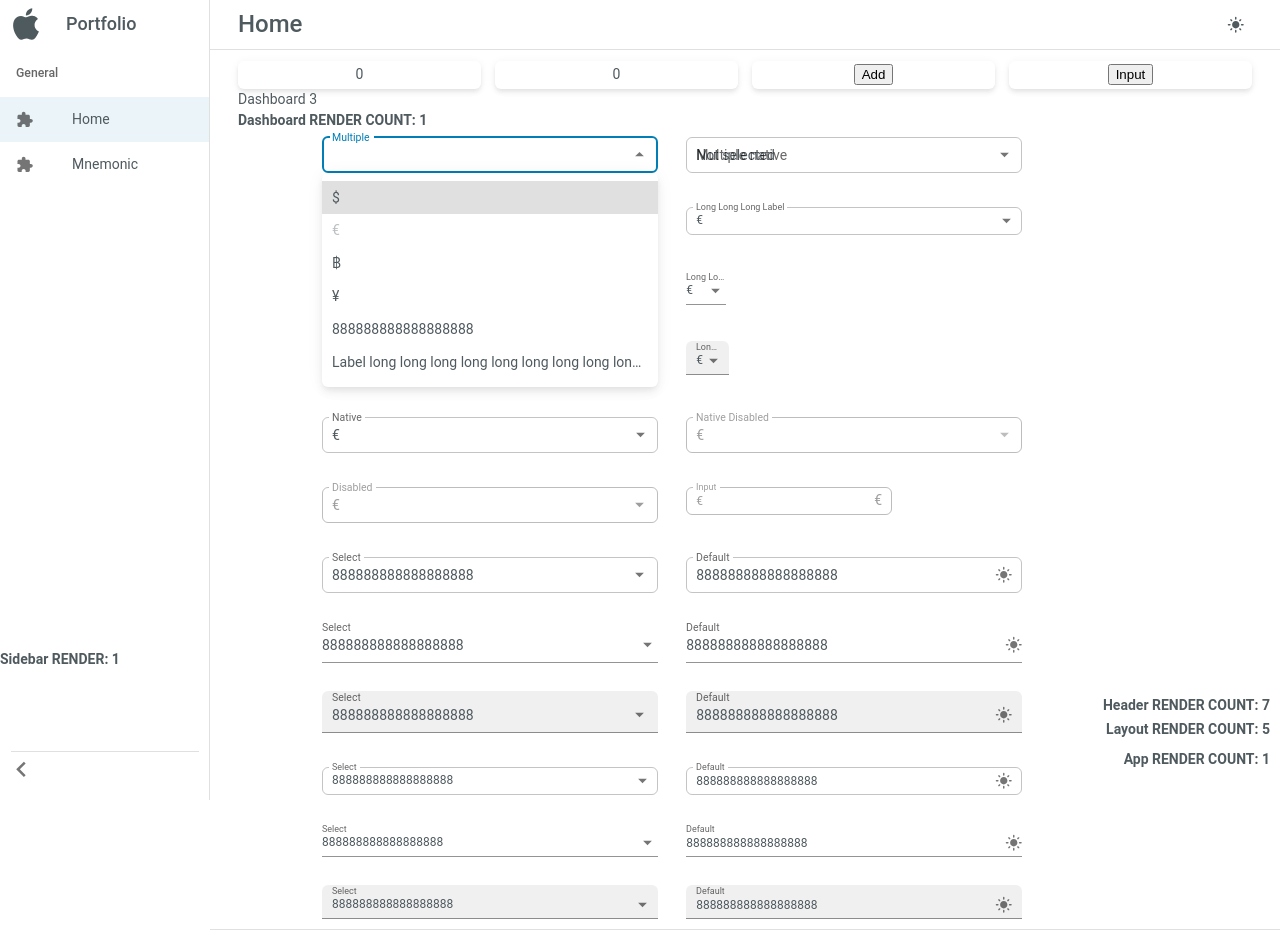
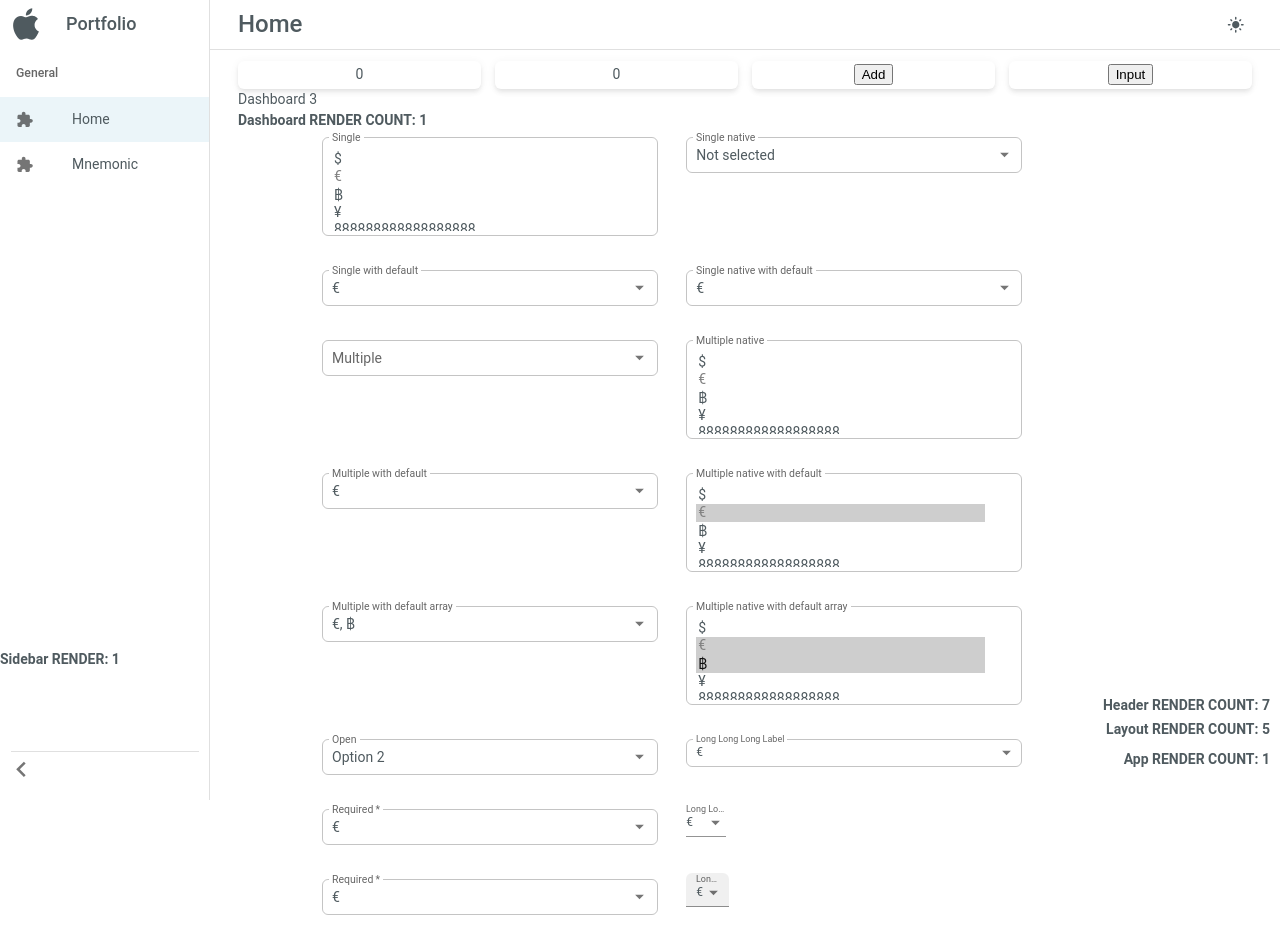
Before and after one commit to Alrun/bip-tools, a React (Create React App) app: page / in a window 1280 px wide. Shown: the top 943 px of the page. Built offline with nearby package versions, Linux system fonts and the light colour scheme.

Commit message:
Select story complete

```diff
--- a/src/componets/Layout/Layout.tsx
+++ b/src/componets/Layout/Layout.tsx
@@ -40,11 +40,11 @@
     // TODO: Remove after render check
     const rendersCount = React.useRef<number>(0);
 
-    // TODO: Check perfomance
+    // TODO: Check performance
     React.useEffect(() => {
         const start = performance.now();
 
-        return console.log(`Perfomance Layout: ${performance.now() - start} ms`);
+        return console.log(`Performance Layout: ${performance.now() - start} ms`);
     });
 
     return (
--- a/src/routes/Dashboard.tsx
+++ b/src/routes/Dashboard.tsx
@@ -1,11 +1,10 @@
 import React from 'react';
+import { styled } from '@mui/material/styles';
 import Grid from '@mui/material/Grid';
-import { styled } from '@mui/material/styles';
 import Paper from '@mui/material/Paper';
+import InputAdornment from '@mui/material/InputAdornment';
 import Input from '../ui/Input/Input';
 import Select from '../ui/Select/Select';
-import InputAdornment from '@mui/material/InputAdornment';
-import { ModeLightIcon } from '../ui/Icons/Icons';
 import { SelectOptionsInterface } from '../ui/Select/Select.d';
 
 const Item = styled(Paper)(({ theme }) => ({
@@ -51,15 +50,10 @@
             label: `Option ${idx + 1}`
         }));
 
-console.log(manyOptions(10));
-console.log(options);
-
 const Dashboard = () => {
     const rendersCount = React.useRef<number>(0);
     const [count, setCount] = React.useState(0);
     const [value, setValue] = React.useState(0);
-
-    console.log('render');
 
     const handleClick = () => {
         setTimeout(() => {
@@ -99,14 +93,62 @@
             </div>
             <Grid container spacing={8} sx={{ px: 24 }}>
                 <Grid item xs={12} sm={5}>
-                    <Select multiple label="Multiple" options={options} defaultOpen fullWidth />
+                    <Select label="Single" options={options} fullWidth native multiple />
+                </Grid>
+                <Grid item xs={12} sm={5}>
+                    <Select label="Single native" options={options} fullWidth native />
+                </Grid>
+
+                <Grid item xs={12} sm={5}>
+                    <Select label="Single with default" options={options} defaultValue="eUR" fullWidth />
+                </Grid>
+                <Grid item xs={12} sm={5}>
+                    <Select label="Single native with default" options={options} defaultValue="eUR" fullWidth native />
+                </Grid>
+
+                <Grid item xs={12} sm={5}>
+                    <Select multiple label="Multiple" options={options} fullWidth />
                 </Grid>
                 <Grid item xs={12} sm={5}>
                     <Select multiple label="Multiple native" options={options} fullWidth native />
                 </Grid>
 
                 <Grid item xs={12} sm={5}>
-                    <Select label="Open" fullWidth options={manyOptions(100)} defaultValue="EUR" />
+                    <Select multiple label="Multiple with default" options={options} defaultValue="EUR" fullWidth />
+                </Grid>
+                <Grid item xs={12} sm={5}>
+                    <Select
+                        multiple
+                        label="Multiple native with default"
+                        options={options}
+                        defaultValue="EUR"
+                        fullWidth
+                        native
+                    />
+                </Grid>
+
+                <Grid item xs={12} sm={5}>
+                    <Select
+                        multiple
+                        label="Multiple with default array"
+                        options={options}
+                        defaultValue={['EUR', 'BTC']}
+                        fullWidth
+                    />
+                </Grid>
+                <Grid item xs={12} sm={5}>
+                    <Select
+                        multiple
+                        label="Multiple native with default array"
+                        options={options}
+                        defaultValue={['EuR', 'BTC']}
+                        fullWidth
+                        native
+                    />
+                </Grid>
+
+                <Grid item xs={12} sm={5}>
+                    <Select label="Open" fullWidth options={manyOptions(100)} defaultValue="1" />
                 </Grid>
                 <Grid item xs={12} sm={5}>
                     <Select
@@ -165,93 +207,93 @@
                     />
                 </Grid>
 
-                <Grid item xs={12} sm={5}>
-                    <Select label="Select" options={options} defaultValue="8" fullWidth />
-                </Grid>
-                <Grid item xs={12} sm={5}>
-                    <Input
-                        label="Default"
-                        icon={<ModeLightIcon />}
-                        iconPosition="end"
-                        fullWidth
-                        defaultValue="888888888888888888"
-                    />
-                </Grid>
-                <Grid item xs={12} sm={5}>
-                    <Select variant="standard" label="Select" options={options} defaultValue="8" fullWidth />
-                </Grid>
-                <Grid item xs={12} sm={5}>
-                    <Input
-                        variant="standard"
-                        label="Default"
-                        icon={<ModeLightIcon />}
-                        iconPosition="end"
-                        fullWidth
-                        defaultValue="888888888888888888"
-                    />
-                </Grid>
-                <Grid item xs={12} sm={5}>
-                    <Select variant="filled" label="Select" options={options} defaultValue="8" fullWidth />
-                </Grid>
-                <Grid item xs={12} sm={5}>
-                    <Input
-                        variant="filled"
-                        label="Default"
-                        icon={<ModeLightIcon />}
-                        iconPosition="end"
-                        fullWidth
-                        defaultValue="888888888888888888"
-                    />
-                </Grid>
+                {/*<Grid item xs={12} sm={5}>*/}
+                {/*    <Select label="Select" options={options} defaultValue="8" fullWidth />*/}
+                {/*</Grid>*/}
+                {/*<Grid item xs={12} sm={5}>*/}
+                {/*    <Input*/}
+                {/*        label="Default"*/}
+                {/*        icon={<ModeLightIcon />}*/}
+                {/*        iconPosition="end"*/}
+                {/*        fullWidth*/}
+                {/*        defaultValue="888888888888888888"*/}
+                {/*    />*/}
+                {/*</Grid>*/}
+                {/*<Grid item xs={12} sm={5}>*/}
+                {/*    <Select variant="standard" label="Select" options={options} defaultValue="8" fullWidth />*/}
+                {/*</Grid>*/}
+                {/*<Grid item xs={12} sm={5}>*/}
+                {/*    <Input*/}
+                {/*        variant="standard"*/}
+                {/*        label="Default"*/}
+                {/*        icon={<ModeLightIcon />}*/}
+                {/*        iconPosition="end"*/}
+                {/*        fullWidth*/}
+                {/*        defaultValue="888888888888888888"*/}
+                {/*    />*/}
+                {/*</Grid>*/}
+                {/*<Grid item xs={12} sm={5}>*/}
+                {/*    <Select variant="filled" label="Select" options={options} defaultValue="8" fullWidth />*/}
+                {/*</Grid>*/}
+                {/*<Grid item xs={12} sm={5}>*/}
+                {/*    <Input*/}
+                {/*        variant="filled"*/}
+                {/*        label="Default"*/}
+                {/*        icon={<ModeLightIcon />}*/}
+                {/*        iconPosition="end"*/}
+                {/*        fullWidth*/}
+                {/*        defaultValue="888888888888888888"*/}
+                {/*    />*/}
+                {/*</Grid>*/}
 
-                <Grid item xs={12} sm={5}>
-                    <Select size="small" label="Select" options={options} defaultValue="8" fullWidth />
-                </Grid>
-                <Grid item xs={12} sm={5}>
-                    <Input
-                        size="small"
-                        label="Default"
-                        icon={<ModeLightIcon />}
-                        iconPosition="end"
-                        fullWidth
-                        defaultValue="888888888888888888"
-                    />
-                </Grid>
-                <Grid item xs={12} sm={5}>
-                    <Select
-                        size="small"
-                        variant="standard"
-                        label="Select"
-                        options={options}
-                        defaultValue="8"
-                        fullWidth
-                    />
-                </Grid>
-                <Grid item xs={12} sm={5}>
-                    <Input
-                        size="small"
-                        variant="standard"
-                        label="Default"
-                        icon={<ModeLightIcon />}
-                        iconPosition="end"
-                        fullWidth
-                        defaultValue="888888888888888888"
-                    />
-                </Grid>
-                <Grid item xs={12} sm={5}>
-                    <Select size="small" variant="filled" label="Select" options={options} defaultValue="8" fullWidth />
-                </Grid>
-                <Grid item xs={12} sm={5}>
-                    <Input
-                        size="small"
-                        variant="filled"
-                        label="Default"
-                        icon={<ModeLightIcon />}
-                        iconPosition="end"
-                        fullWidth
-                        defaultValue="888888888888888888"
-                    />
-                </Grid>
+                {/*<Grid item xs={12} sm={5}>*/}
+                {/*    <Select size="small" label="Select" options={options} defaultValue="8" fullWidth />*/}
+                {/*</Grid>*/}
+                {/*<Grid item xs={12} sm={5}>*/}
+                {/*    <Input*/}
+                {/*        size="small"*/}
+                {/*        label="Default"*/}
+                {/*        icon={<ModeLightIcon />}*/}
+                {/*        iconPosition="end"*/}
+                {/*        fullWidth*/}
+                {/*        defaultValue="888888888888888888"*/}
+                {/*    />*/}
+                {/*</Grid>*/}
+                {/*<Grid item xs={12} sm={5}>*/}
+                {/*    <Select*/}
+                {/*        size="small"*/}
+                {/*        variant="standard"*/}
+                {/*        label="Select"*/}
+                {/*        options={options}*/}
+                {/*        defaultValue="8"*/}
+                {/*        fullWidth*/}
+                {/*    />*/}
+                {/*</Grid>*/}
+                {/*<Grid item xs={12} sm={5}>*/}
+                {/*    <Input*/}
+                {/*        size="small"*/}
+                {/*        variant="standard"*/}
+                {/*        label="Default"*/}
+                {/*        icon={<ModeLightIcon />}*/}
+                {/*        iconPosition="end"*/}
+                {/*        fullWidth*/}
+                {/*        defaultValue="888888888888888888"*/}
+                {/*    />*/}
+                {/*</Grid>*/}
+                {/*<Grid item xs={12} sm={5}>*/}
+                {/*    <Select size="small" variant="filled" label="Select" options={options} defaultValue="8" fullWidth />*/}
+                {/*</Grid>*/}
+                {/*<Grid item xs={12} sm={5}>*/}
+                {/*    <Input*/}
+                {/*        size="small"*/}
+                {/*        variant="filled"*/}
+                {/*        label="Default"*/}
+                {/*        icon={<ModeLightIcon />}*/}
+                {/*        iconPosition="end"*/}
+                {/*        fullWidth*/}
+                {/*        defaultValue="888888888888888888"*/}
+                {/*    />*/}
+                {/*</Grid>*/}
             </Grid>
         </>
     );
--- a/src/ui/Checkbox/Checkbox.d.ts
+++ b/src/ui/Checkbox/Checkbox.d.ts
@@ -66,7 +66,7 @@
      */
     inputProps?: SwitchBaseProps['inputProps'];
     /**
-     * The label element.
+     * A text representation of the checkbox content.
      */
     label?: FormControlLabelProps['label'];
     /**
--- a/src/ui/Radio/Radio.d.ts
+++ b/src/ui/Radio/Radio.d.ts
@@ -14,7 +14,7 @@
     checked?: boolean;
     /**
      * Override or extend the styles applied to the component.
-     * @default primary
+     * @default 'primary'
      */
     color?: MuiRadioProps['color'];
     /**
@@ -48,12 +48,12 @@
      */
     onChange?: SwitchBaseProps['onChange'];
     /**
-     * The label element.
+     * A text representation of the checkbox content.
      */
     label: FormControlLabelProps['label'];
     /**
      * The position of the label.
-     * @default end
+     * @default 'end'
      */
     labelPlacement?: FormControlLabelProps['labelPlacement'];
     /**
--- a/src/ui/Select/Select.tsx
+++ b/src/ui/Select/Select.tsx
@@ -5,45 +5,83 @@
 import Popper from '@mui/material/Popper';
 import MenuItem from '@mui/material/MenuItem';
 import MenuList from '@mui/material/MenuList';
+import { isTouch } from '../../utils/featuresDetect';
 import { ArrowDownIcon, ArrowUpIcon } from '../Icons/Icons';
-import { isTouch } from '../../utils/featuresDetect';
+import Typography from '../Typography/Typography';
+import Checkbox from '../Checkbox/Checkbox';
 import StyledSelect from './SelectStyles';
 import { SelectProps, SelectOptionsInterface } from './Select.d';
-import Typography from '../Typography/Typography';
+
+/**
+ * TODO: Add display of multiple selected options on overflow
+ * (el.offsetWidth < el.scrollWidth);
+ */
 
 const Select = ({
     id,
-    defaultValue = '',
-    defaultOpen = false,
+    defaultValue,
+    defaultOpen,
     disabled,
     maxItem = 8,
+    multiple,
     native,
+    nativeOnTouch = true,
     nativeEmptyOptionLabel = 'Not selected',
     options = [],
     size,
     ...props
 }: SelectProps) => {
-    const defineOption = (value: string): SelectOptionsInterface => {
-        const currentOption = options.filter((item) => item.value === value);
-        return !currentOption.length ? { value: '', label: undefined } : currentOption[0];
+    // Converts value options to lowercase
+    const lowercaseValuesOptions = options.map((option) => ({ ...option, value: option.value.toLowerCase() }));
+    // Converts defaultValue to lowercase
+    const lowercaseDefaultValue = React.useMemo((): string | string[] => {
+        if (!defaultValue) return '';
+        if (typeof defaultValue === 'string') return defaultValue.toLowerCase();
+
+        return defaultValue.map((val) => val.toLowerCase());
+    }, [defaultValue]);
+    /**
+     * Filters options by value
+     * @param {string | string[]} value Input value to be filtered.
+     * @returns {SelectOptionsInterface[]}
+     */
+    const filterOptions = (value: string | string[]): SelectOptionsInterface[] =>
+        typeof value === 'string'
+            ? lowercaseValuesOptions.filter((option) => option.value === value)
+            : lowercaseValuesOptions.filter((option) => value.includes(option.value));
+    /**
+     * Gets the initial selected options
+     * @returns {string[]}
+     */
+    const getInitialSelect = (): string[] => {
+        if (lowercaseDefaultValue) {
+            return multiple
+                ? filterOptions(lowercaseDefaultValue).map((item) => item.value)
+                : [filterOptions(lowercaseDefaultValue)[0].value];
+        }
+
+        return [];
     };
 
-    console.log(defaultValue);
+    const [selected, setSelected] = React.useState(() => getInitialSelect());
+    const [open, setOpen] = React.useState(false);
 
-    const [selected, setSelected] = React.useState<string>(() =>
-        defaultValue ? defineOption(defaultValue).value : ''
-    );
+    const isNative = native || (nativeOnTouch && isTouch());
+    const anchorRef = React.useRef<HTMLButtonElement>(null);
+    /**
+     * Native select handler.
+     * @param {React.ChangeEvent<HTMLSelectElement>} event The event source of the callback.
+     */
+    const handleChange = (event: React.ChangeEvent<HTMLSelectElement>) => {
+        if (multiple) {
+            const values = Array.from(event.target.options)
+                .filter((option) => option.selected)
+                .map((option) => option.value);
 
-    const [open, setOpen] = React.useState<boolean>(false);
-    const isNative = native || isTouch();
-    const anchorRef = React.useRef<HTMLButtonElement>(null);
-
-    const handleChange = (event: React.ChangeEvent<HTMLInputElement>) => {
-        setSelected(event.target.value);
-    };
-
-    const handleToggle = () => {
-        setOpen((prevOpen) => !prevOpen);
+            setSelected(values);
+        } else {
+            setSelected([event.target.value]);
+        }
     };
 
     const handleOpen = (bool: boolean) => () => {
@@ -51,9 +89,7 @@
     };
 
     const handleClose = (event: Event | React.SyntheticEvent) => {
-        if (anchorRef.current && anchorRef.current.contains(event.target as HTMLElement)) {
-            return;
-        }
+        if (anchorRef.current && anchorRef.current.contains(event.target as HTMLElement)) return;
 
         setOpen(false);
     };
@@ -67,9 +103,15 @@
         }
     };
 
-    const handleSelect = (option: string) => () => {
-        setSelected(defineOption(option).value);
-        setOpen(false);
+    const handleSelect = (val: string) => () => {
+        if (multiple) {
+            setSelected((prevState) =>
+                prevState.includes(val) ? prevState.filter((item) => item !== val) : [...prevState, val]
+            );
+        } else {
+            setSelected([filterOptions(val)[0].value]);
+            setOpen(false);
+        }
     };
 
     React.useEffect(() => {
@@ -81,22 +123,23 @@
             <StyledSelect
                 select
                 id={id}
-                value={selected}
+                value={multiple ? selected : selected.join()}
                 SelectProps={{
-                    native: true
+                    native: true,
+                    multiple
+                }}
+                InputLabelProps={{
+                    shrink: true
                 }}
                 onChange={handleChange}
                 inputRef={anchorRef}
-                aria-controls={open && id ? `${id}-composition-menu` : undefined}
-                aria-expanded={open ? 'true' : undefined}
-                aria-haspopup="true"
-                onClick={handleToggle}
+                onClick={handleOpen(!open)}
                 disabled={disabled}
                 size={size}
                 {...props}
             >
-                {!defaultValue && <option>{nativeEmptyOptionLabel}</option>}
-                {options.map((option) => (
+                {!lowercaseDefaultValue && !multiple && <option>{nativeEmptyOptionLabel}</option>}
+                {lowercaseValuesOptions.map((option) => (
                     <option key={option.value} value={option.value} disabled={option.disabled}>
                         {option.label}
                     </option>
@@ -107,7 +150,9 @@
         <>
             <StyledSelect
                 id={id}
-                value={selected ? defineOption(selected).label : ''}
+                value={filterOptions(selected)
+                    .map((item) => item.label)
+                    .join(', ')}
                 onClick={handleOpen(!open)}
                 focused={open ? true : undefined}
                 inputRef={anchorRef}
@@ -118,7 +163,9 @@
                     type: 'button',
                     tabIndex: 0,
                     'aria-label': 'Select',
-                    'aria-haspopup': true
+                    'aria-haspopup': true,
+                    'aria-expanded': open,
+                    'aria-controls': open && id ? `${id}-composition-menu` : undefined
                 }}
                 disabled={disabled}
                 size={size}
@@ -138,10 +185,15 @@
             >
                 {({ TransitionProps, placement }) => (
                     <Grow
-                        {...TransitionProps}
+                        timeout={{
+                            appear: 0,
+                            enter: 100,
+                            exit: 100
+                        }}
                         style={{
                             transformOrigin: placement === 'bottom-start' ? 'top' : 'bottom'
                         }}
+                        {...TransitionProps}
                     >
                         <Paper elevation={6} sx={{ maxHeight: maxItem * 34.5, overflowX: 'hidden' }}>
                             <ClickAwayListener onClickAway={handleClose}>
@@ -151,10 +203,10 @@
                                     aria-labelledby="composition-button"
                                     onKeyDown={handleListKeyDown}
                                 >
-                                    {options.map((option) => (
+                                    {lowercaseValuesOptions.map((option) => (
                                         <MenuItem
                                             key={option.value}
-                                            selected={option.value === selected}
+                                            selected={selected.includes(option.value)}
                                             onClick={handleSelect(option.value)}
                                             dense={size === 'small'}
                                             disabled={option.disabled}
@@ -163,6 +215,13 @@
                                                 paddingRight: '10px'
                                             }}
                                         >
+                                            {multiple && (
+                                                <Checkbox
+                                                    checked={selected.includes(option.value)}
+                                                    sx={{ mr: 0 }}
+                                                    disableRipple
+                                                />
+                                            )}
                                             <Typography variant="inherit" noWrap>
                                                 {option.label}
                                             </Typography>
--- a/src/ui/Select/SelectStyles.ts
+++ b/src/ui/Select/SelectStyles.ts
@@ -1,7 +1,7 @@
 import { styled } from '@mui/material/styles';
 import Input from '../Input/Input';
 
-const StyledSelect = styled(Input)(({ theme }) => ({
+const StyledSelect = styled(Input)({
     maxWidth: '100%',
     '& .MuiInputLabel-root': {
         cursor: 'pointer',
@@ -58,7 +58,15 @@
         '&.MuiInputAdornment-sizeSmall': {
             right: 5
         }
+    },
+    '& .MuiNativeSelect-select[multiple]': {
+        margin: '5px 5px 5px 0px',
+        overflowY: 'scroll',
+        '& option': {
+            overflow: 'hidden',
+            textOverflow: 'ellipsis'
+        }
     }
-}));
+});
 
 export default StyledSelect;
--- a/src/ui/Switch/Switch.d.ts
+++ b/src/ui/Switch/Switch.d.ts
@@ -17,7 +17,7 @@
      * The color of the component.
      * It supports both default and custom theme colors, which can be added as shown in the
      * [palette customization guide](https://mui.com/customization/palette/#adding-new-colors).
-     * @default primary
+     * @default 'primary'
      */
     color?: MuiSwitchProps['color'];
     /**
@@ -48,12 +48,12 @@
      */
     inputProps?: SwitchBaseProps['inputProps'];
     /**
-     * The label element.
+     * A text representation of the checkbox content.
      */
     label: FormControlLabelProps['label'];
     /**
      * The position of the label.
-     * @default end
+     * @default 'end'
      */
     labelPlacement?: FormControlLabelProps['labelPlacement'];
     /**
```
Also changed, not shown: src/ui/Select/Select.d.ts (+44 -3 lines), 1 other file (tests, documents, lock files or other folders).
